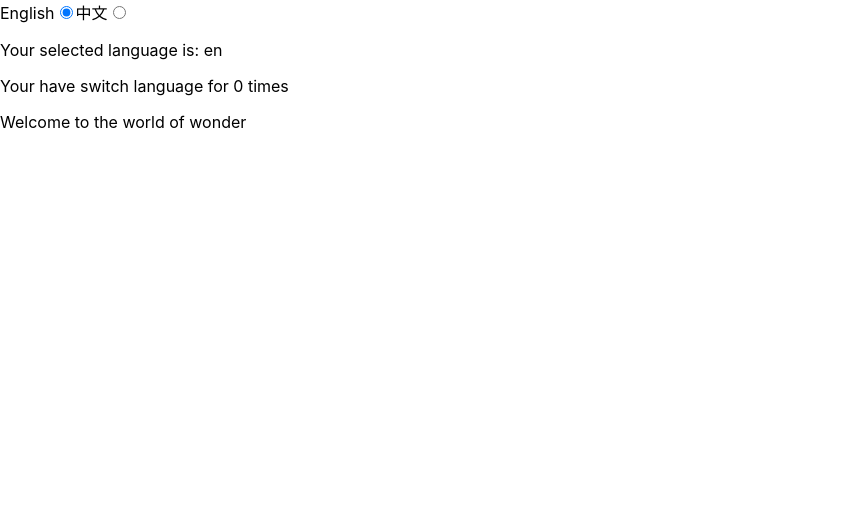
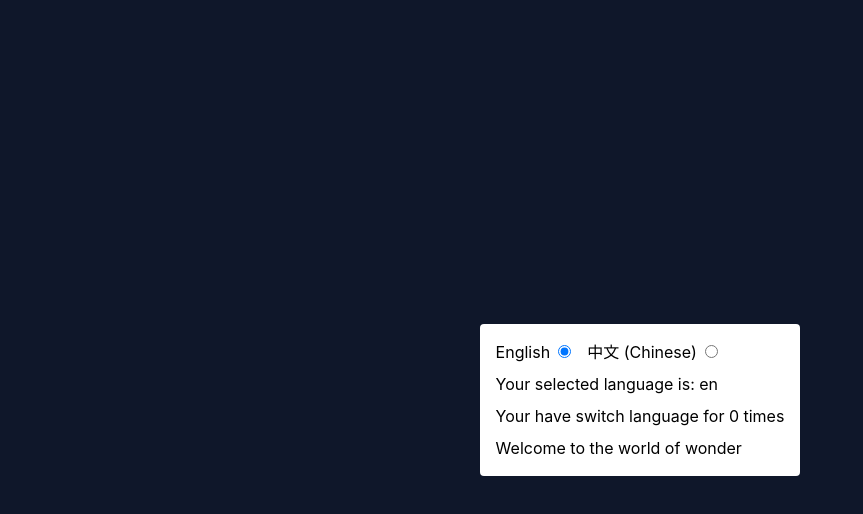
Before and after one commit to tekminewe/react-i18next-example, a React (Create React App) app: page / in a window 1280 px wide. Shown: the top 514 px of the page, without its empty margins (0-863 px from the left). Built offline with nearby package versions, Linux system fonts and the light colour scheme.

Commit message:
Add styles

```diff
--- /dev/null
+++ b/postcss.config.js
@@ -0,0 +1,6 @@
+module.exports = {
+  plugins: {
+    tailwindcss: {},
+    autoprefixer: {},
+  },
+}
--- a/public/index.html
+++ b/public/index.html
@@ -26,7 +26,7 @@
     -->
     <title>React App</title>
   </head>
-  <body>
+  <body class="bg-slate-900">
     <noscript>You need to enable JavaScript to run this app.</noscript>
     <div id="root"></div>
     <!--
--- a/src/App.js
+++ b/src/App.js
@@ -4,23 +4,39 @@ const App = () => {
   const [selectedLanguage, setSelectedLanguage] = useState('en');
   const handleLanguageSelect = (event) => {
     setSelectedLanguage(event.target.value);
-  }
+  };
 
   return (
-    <div>
+    <div className="h-screen flex justify-center items-center">
+      <div className="mx-auto bg-white p-4 rounded space-y-2">
+        <div className='space-x-4'>
           <label>
             English
-        <input type="radio" value="en" checked={selectedLanguage === 'en'} onClick={handleLanguageSelect} />
+            <input
+              type="radio"
+              value="en"
+              checked={selectedLanguage === 'en'}
+              onClick={handleLanguageSelect}
+              className='ml-2'
+            />
           </label>
           <label>
-        中文
-        <input type="radio" value="zh" checked={selectedLanguage === 'zh'} onClick={handleLanguageSelect} />
+            中文 (Chinese)
+            <input
+              type="radio"
+              value="zh"
+              checked={selectedLanguage === 'zh'}
+              onClick={handleLanguageSelect}
+              className='ml-2'
+            />
           </label>
+        </div>
         <p>Your selected language is: {selectedLanguage} </p>
         <p>Your have switch language for 0 times</p>
         <p>Welcome to the world of wonder</p>
       </div>
+    </div>
   );
-}
+};
 
 export default App;
--- a/src/index.css
+++ b/src/index.css
@@ -1,3 +1,7 @@
+@tailwind base;
+@tailwind components;
+@tailwind utilities;
+
 body {
   margin: 0;
   font-family: -apple-system, BlinkMacSystemFont, 'Segoe UI', 'Roboto', 'Oxygen',
--- /dev/null
+++ b/tailwind.config.js
@@ -0,0 +1,7 @@
+module.exports = {
+  content: ["./src/**/*.{js,jsx,ts,tsx}",'./public/index.html'],
+  theme: {
+    extend: {},
+  },
+  plugins: [],
+}
```
Also changed, not shown: 1 other file (tests, documents, lock files or other folders). Lines whose indentation alone changed are shown as unchanged.
